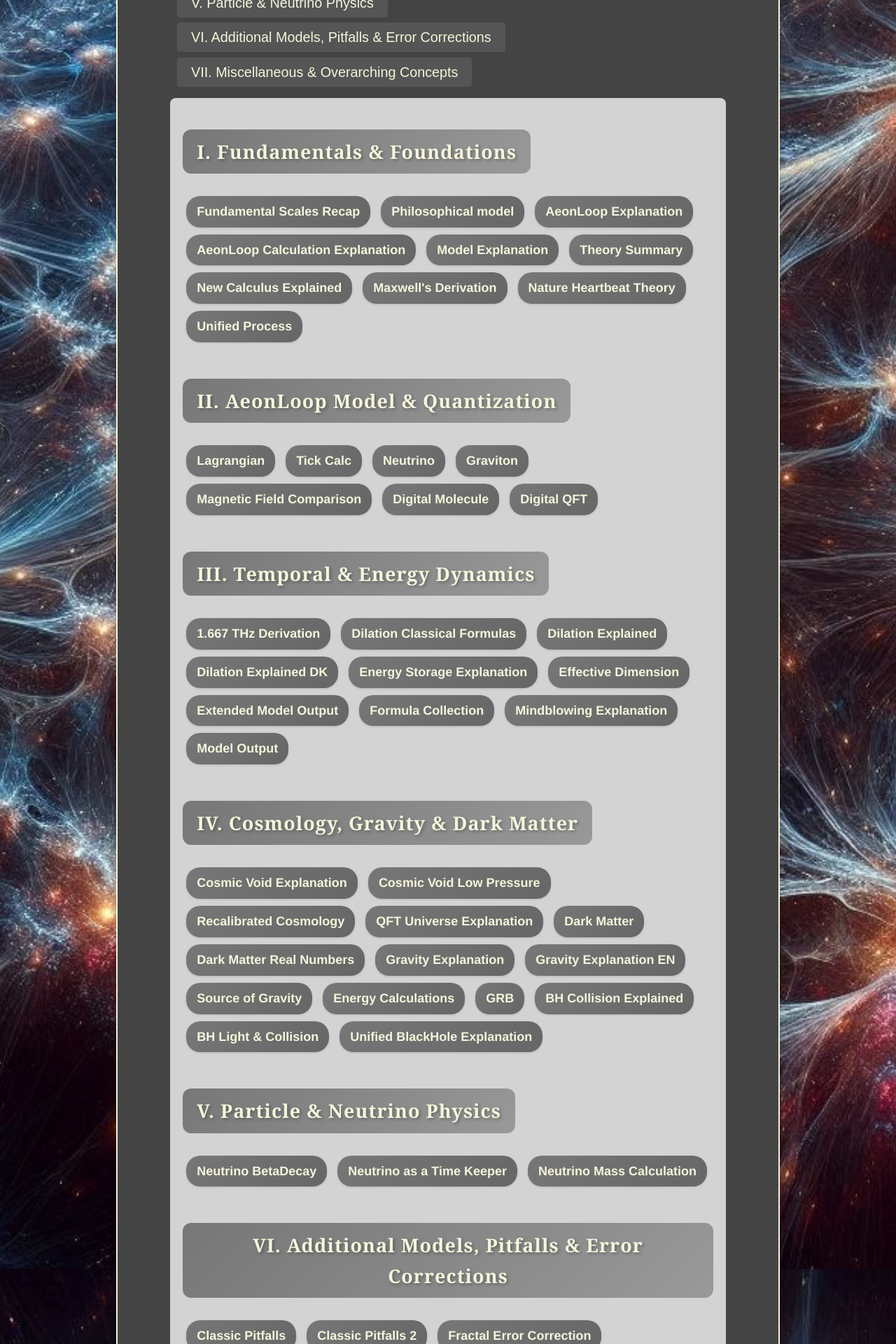
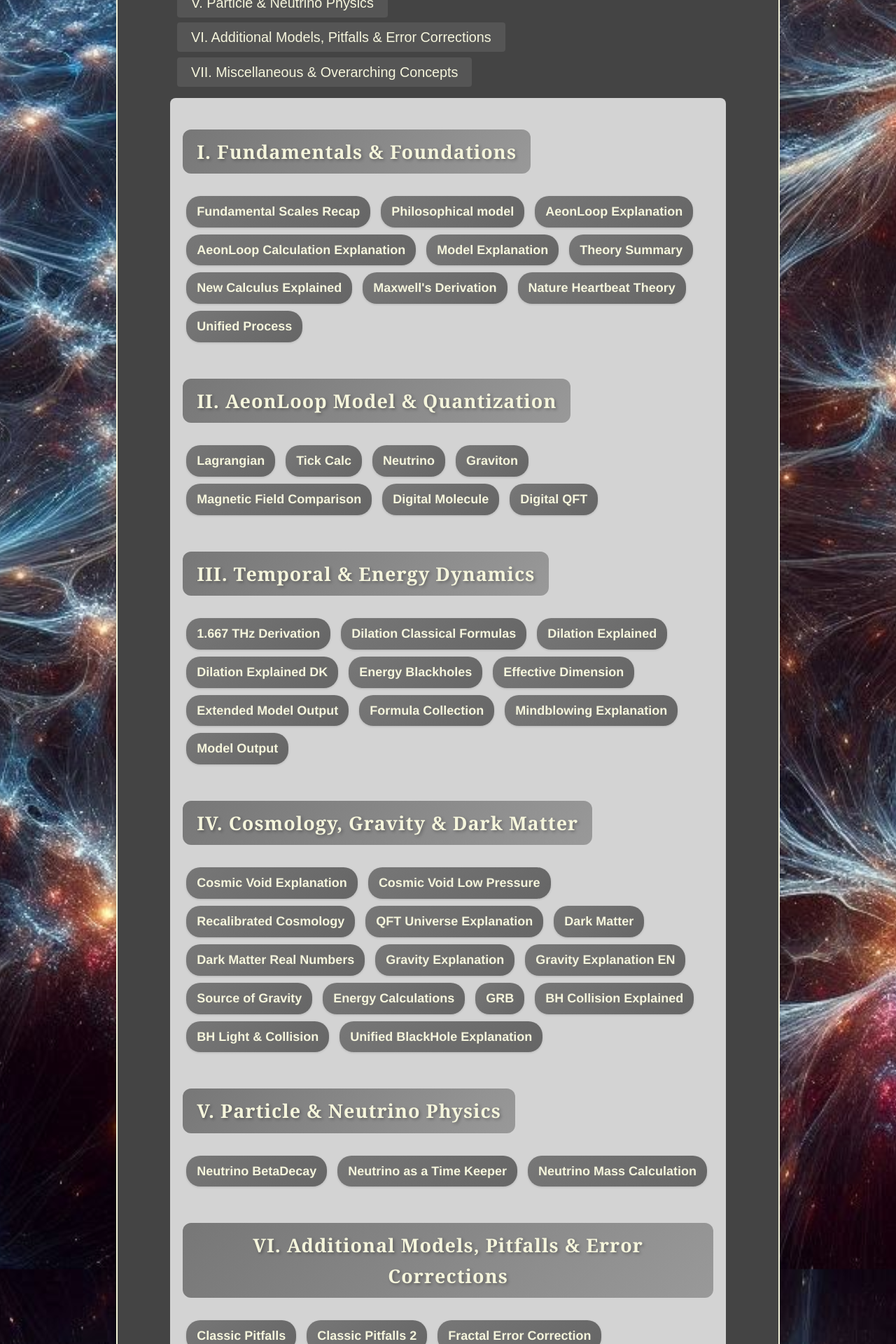
Before and after one commit to CosmicReplicator/AeonLoop, a Jekyll site: the page built from Papers/index.html, in a window 1280 px wide. Shown: the part 412-2332 px from the top of the page at 70% size. Built offline with Jekyll 4.4.1, drawn with Linux system fonts in a browser that asks for light colours.

Commit message:
Update index.html

```diff
--- a/Papers/index.html
+++ b/Papers/index.html
@@ -57,7 +57,7 @@ title: "index"
       <a class="button" href="dilation_classical_formulas_explained.html" target="_blank">Dilation Classical Formulas</a>
       <a class="button" href="dilation_explained.html" target="_blank">Dilation Explained</a>
       <a class="button" href="dilation_explainedDK.html" target="_blank">Dilation Explained DK</a>
-      <a class="button" href="Energy_Blackholes.html" target="_blank">Energy Storage Explanation</a>
+      <a class="button" href="Energy_Blackholes.html" target="_blank">Energy Blackholes</a>
       <a class="button" href="Eff_Dim_Expl.html" target="_blank">Effective Dimension</a>
       <a class="button" href="extended_model_output.html" target="_blank">Extended Model Output</a>
       <a class="button" href="Formula%20Collection.html" target="_blank">Formula Collection</a>
@@ -78,7 +78,7 @@ title: "index"
       <a class="button" href="Gravity_Explanation.html" target="_blank">Gravity Explanation</a>
       <a class="button" href="Gravity_Explanation_EN.html" target="_blank">Gravity Explanation EN</a>
       <a class="button" href="the%20Source%20of%20Gravity.html" target="_blank">Source of Gravity</a>
-      <a class="button" href="Energy_Calculations_with_Our_Model.html" target="_blank">Energy Calculations</a>
+      <a class="button" href="Energy_Calculations.html" target="_blank">Energy Calculations</a>
       <a class="button" href="GRB.html" target="_blank">GRB</a>
       <a class="button" href="bh_collision_explained.html" target="_blank">BH Collision Explained</a>
       <a class="button" href="bh_light_and_collision_explained.html" target="_blank">BH Light &amp; Collision</a>
```
